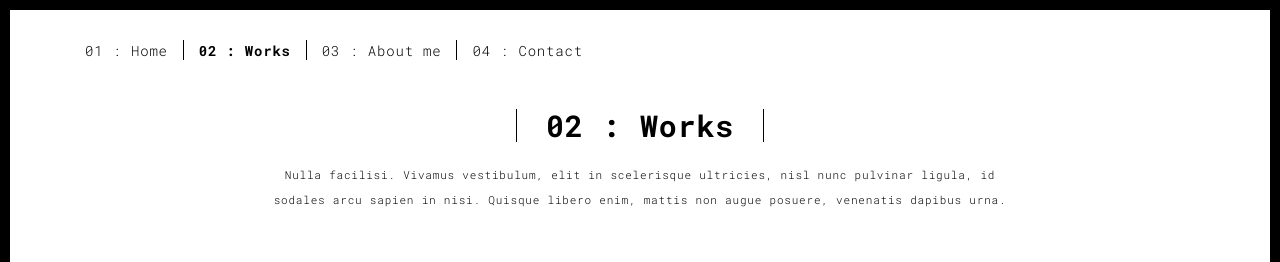
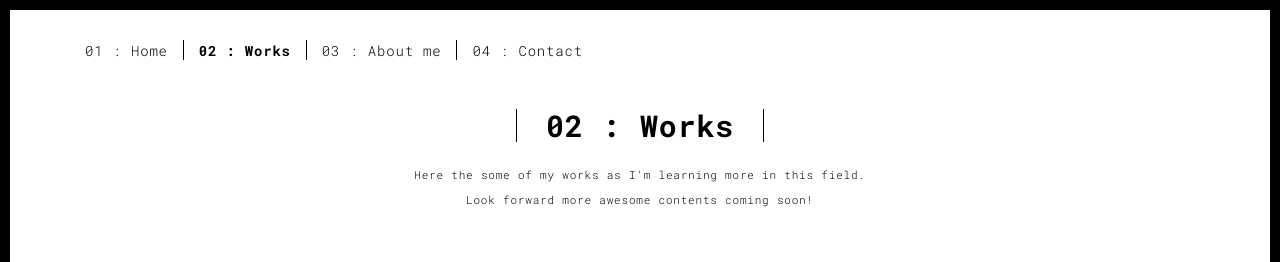
Before and after one commit to rishi-rj-s/rishi-portfolio, a plain HTML site: page works.html in a window 1280 px wide. Shown: the top 262 px of the page. Drawn offline with Linux system fonts and the light colour scheme.

Commit message:
Update works.html

```diff
--- a/works.html
+++ b/works.html
@@ -15,7 +15,7 @@
   <link rel="apple-touch-icon" sizes="180x180" href="./assets/apple-icon-180x180.png">
   <link href="./assets/favicon.ico" rel="icon">
 
-  <title>Title page</title>
+  <title>Works</title>
   <link href="./assets/favicon.png" rel="icon">
 <link href="./main.3f6952e4.css" rel="stylesheet"></head>
 
@@ -56,7 +56,7 @@
       <div class="col-sm-8 col-sm-offset-2 section-container-spacer">
         <div class="text-center">
           <h1 class="h2">02 : Works</h1>
-          <p>Nulla facilisi. Vivamus vestibulum, elit in scelerisque ultricies, nisl nunc pulvinar ligula, id sodales arcu sapien in nisi. Quisque libero enim, mattis non augue posuere, venenatis dapibus urna.</p>
+          <p>Here the some of my works as I'm learning more in this field. <br> Look forward more awesome contents coming soon!</p>
         </div>
       </div>
 
```
